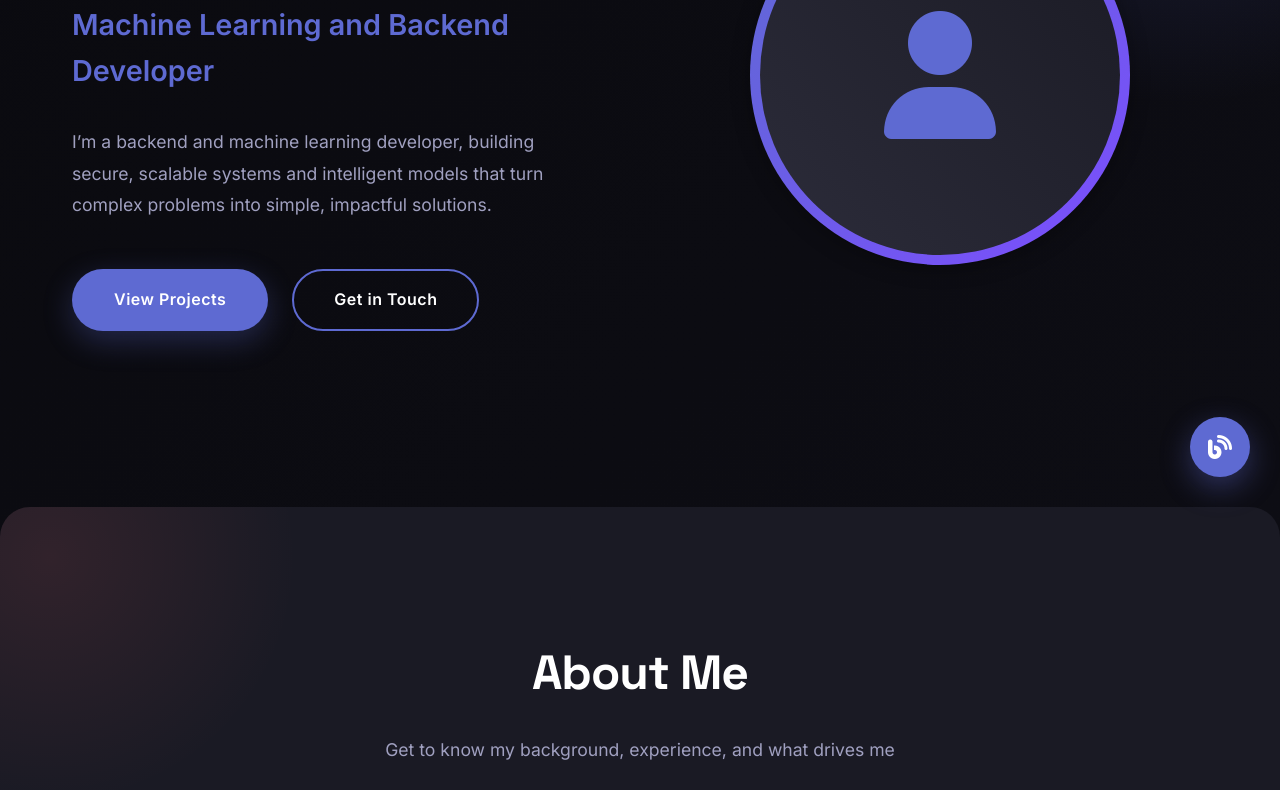
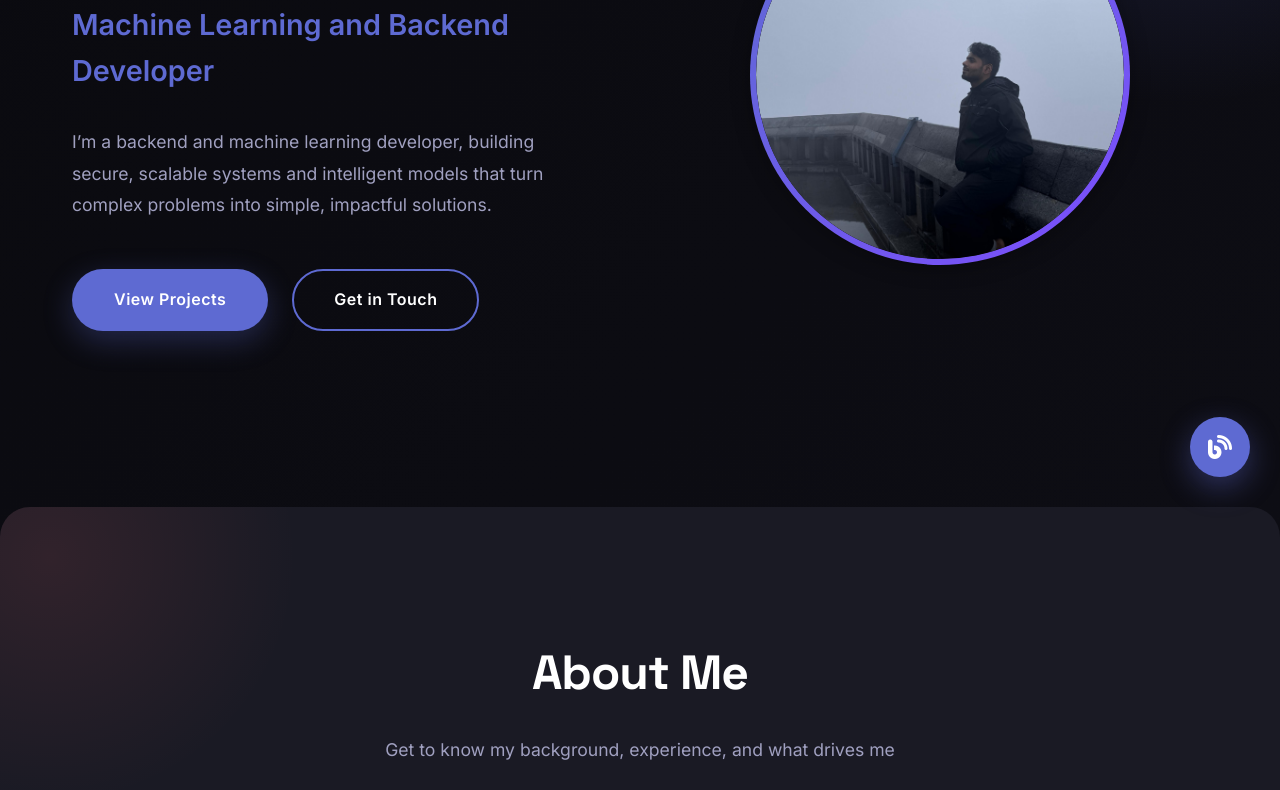
Before and after one commit to AyushPatiTripathi/Personal-Portfolio, a plain HTML site: page index.html in a window 1280 px wide. Shown: the part 293-1083 px from the top of the page. Drawn offline with Linux system fonts and the light colour scheme.

Commit message:
added profile photo

```diff
--- a/index.html
+++ b/index.html
@@ -243,8 +243,8 @@
         }
 
         .profile-inner {
-            width: 360px;
-            height: 360px;
+            width: 368px;
+            height: 368px;
             border-radius: 50%;
             background-color: var(--secondary-bg);
             display: flex;
@@ -257,12 +257,15 @@
         .profile-image {
             width: 100%;
             height: 100%;
-            background: linear-gradient(45deg, #2c2c3a, #1a1a24);
-            display: flex;
-            align-items: center;
-            justify-content: center;
-            color: var(--accent-color);
-            font-size: 8rem;
+
+            display: block;
+
+        }
+        .profile-image img {
+        width: 100%;
+        height:100%;
+        object-fit:cover;
+        border-radius:50%;
         }
 
         /* About Section */
@@ -994,7 +997,7 @@
                 <div class="profile-container">
                     <div class="profile-inner">
                         <div class="profile-image">
-                            <i class="fas fa-user"></i>
+                            <img src="assets/ayush.jpeg" alt="Ayush Pati Tripathi" />
                         </div>
                     </div>
                 </div>
```
Also changed, not shown: assets/ayush.jpeg (added).
